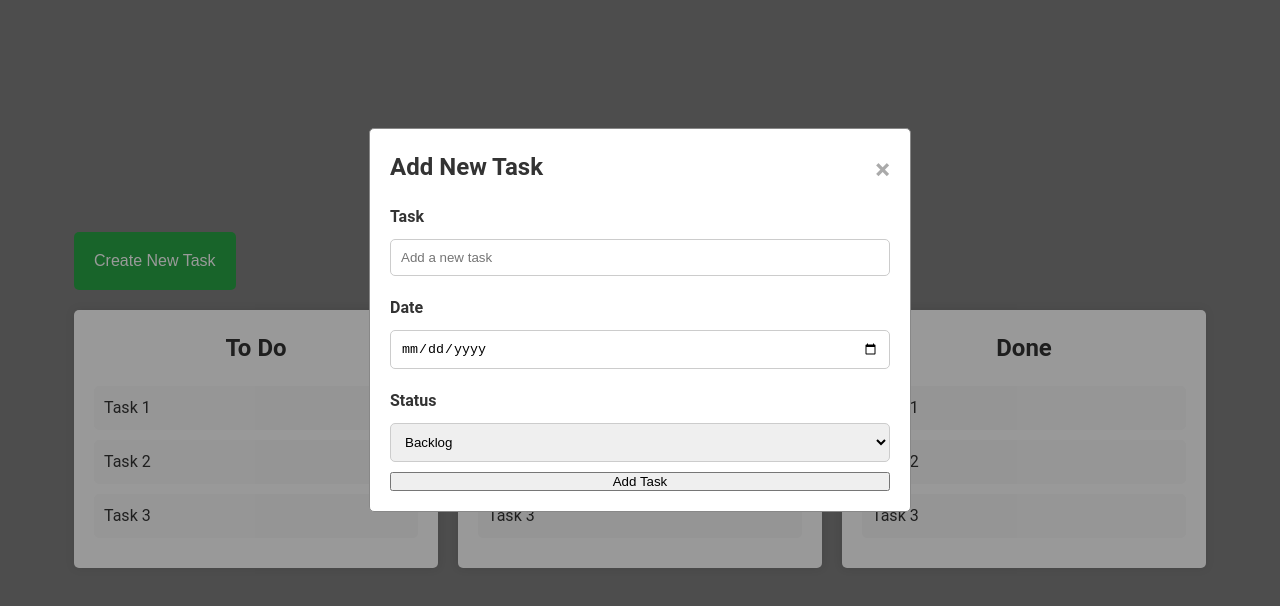
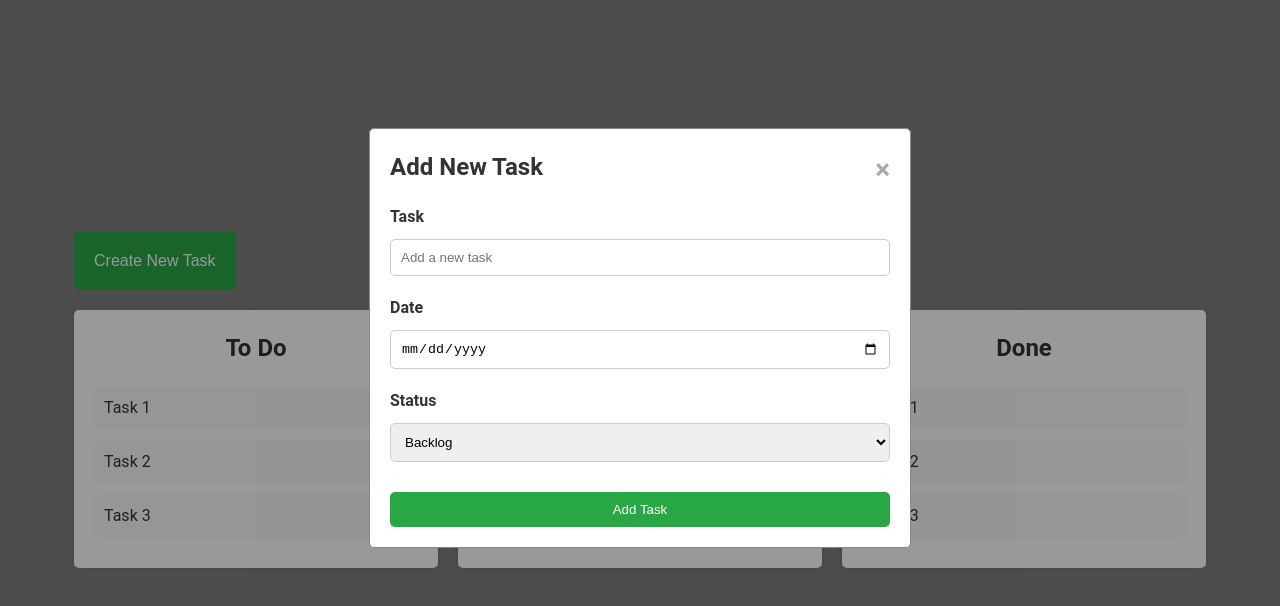
Before and after one commit to galindo89/to-do-list, a plain HTML site: page index.html in a window 1280 px wide. Both pictures are taken after a click on the button "Create New Task". Drawn offline with Linux system fonts and the light colour scheme.

Commit message:
styling the add task button of the modal

```diff
--- a/assets/css/style.css
+++ b/assets/css/style.css
@@ -183,6 +183,20 @@ li .task-content {
     border-radius: 5px;
 }
 
+.modalContent button {
+
+    padding: 10px 20px;
+    background-color: #28a745;
+    color: white;
+    border: none;
+    border-radius: 5px;
+    cursor: pointer;
+    margin-top: 20px;
+}
+
+
+
+
 /* Style for table screen sizes */
 
 @media (min-width: 481px) {
```
